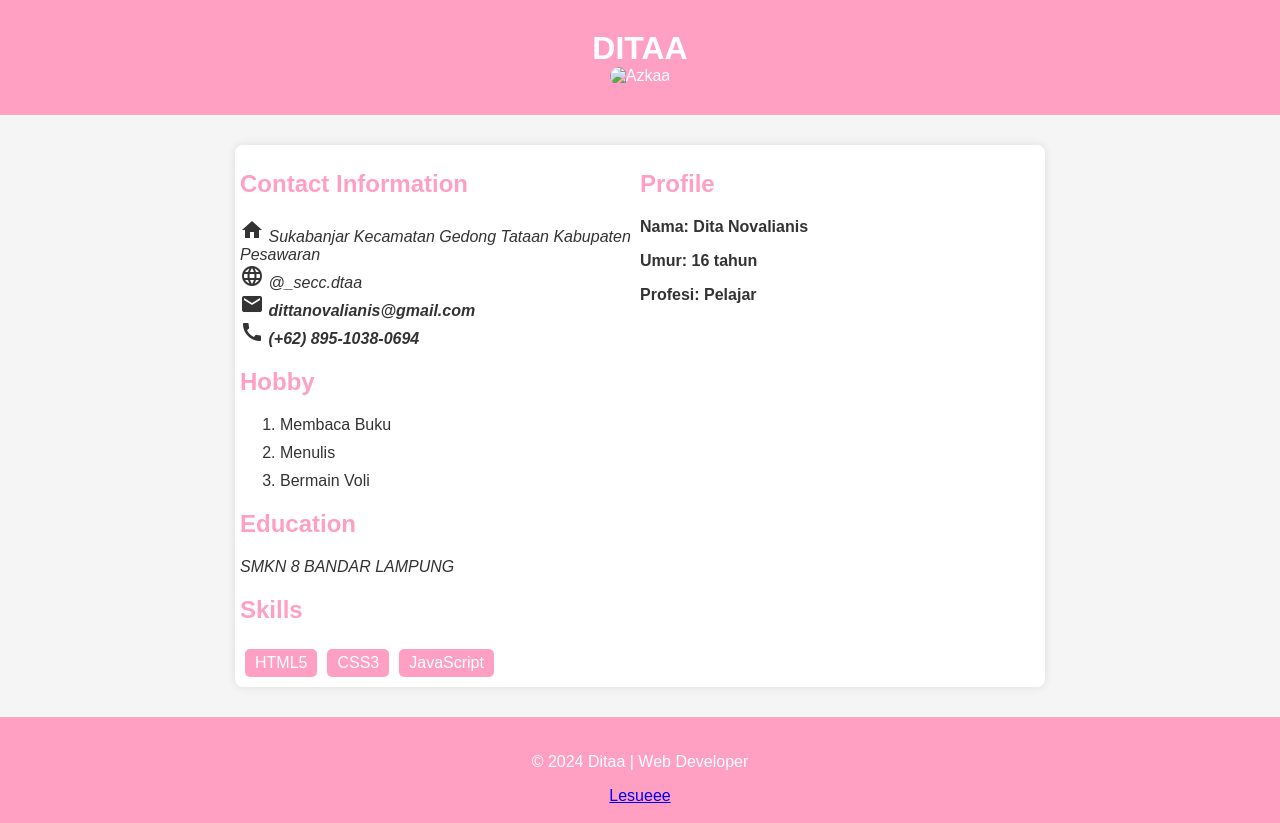
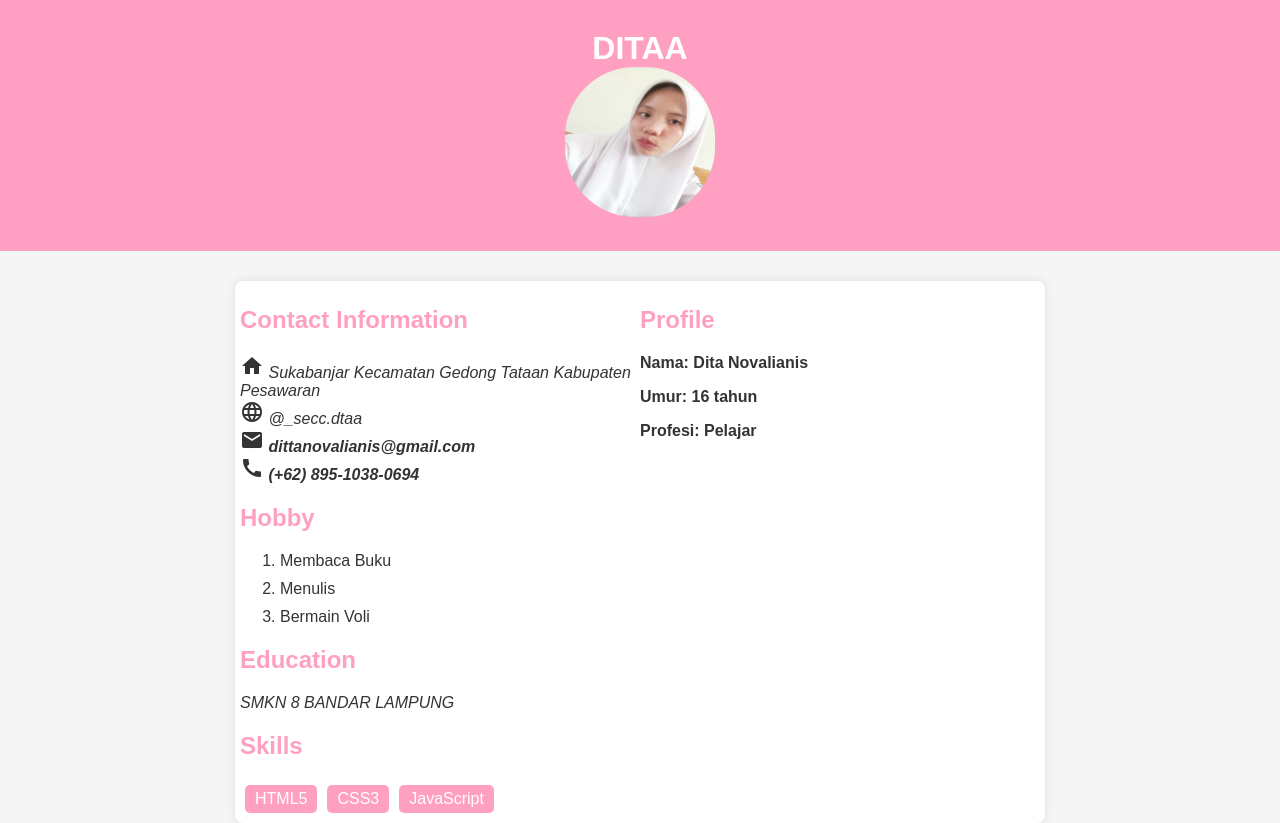
Before and after one commit to AriexKire/Dita, a plain HTML site: page index.html in a window 1280 px wide. Shown: the top 823 px of the page. Drawn offline with Linux system fonts and the light colour scheme.

Commit message:
Update index.html

```diff
--- a/index.html
+++ b/index.html
@@ -11,7 +11,7 @@
 
   <header>
     <h1>DITAA</h1>
-    <img src="pp.jpg" alt="Azkaa" class="profile-pic"><br>
+    <img src="IMG-20240202-WA0003.jpg" alt="Azkaa" class="profile-pic"><br>
   </header>
 
   <section>
```
